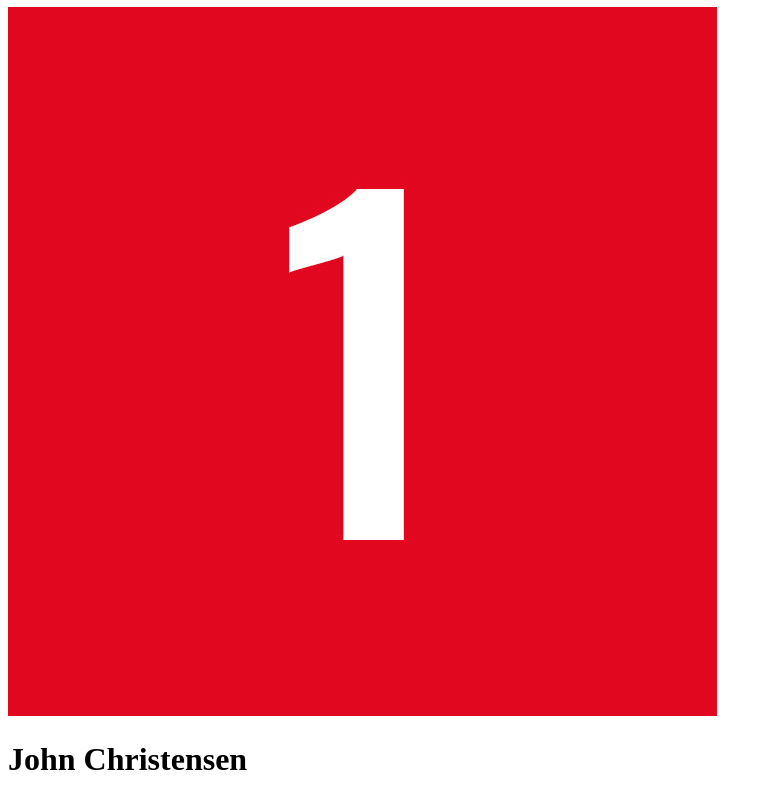
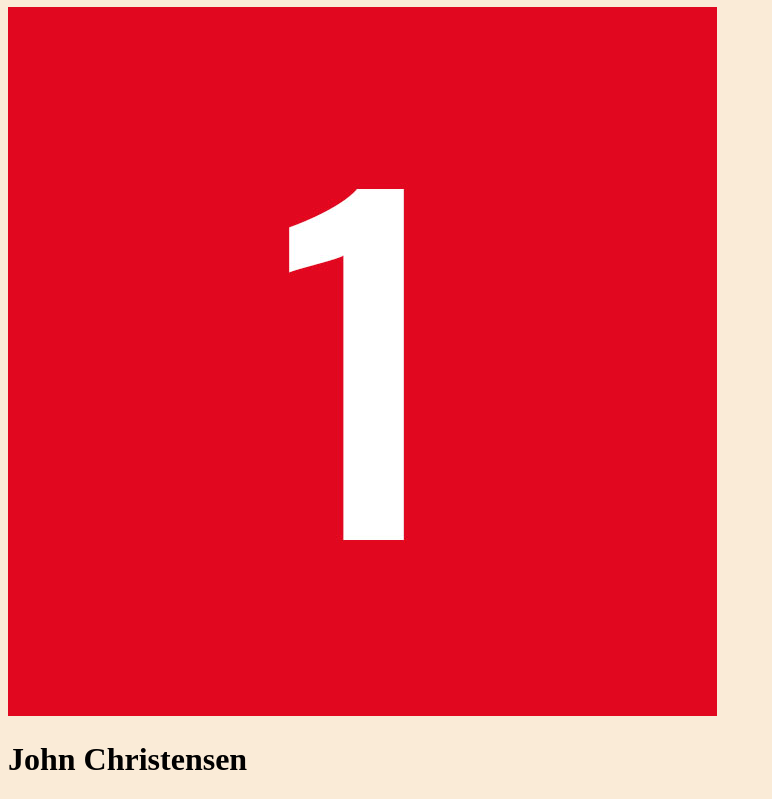
Before and after one commit to CVDash/mcdm-profil, a website: page index.html in a window 1280 px wide. Shown: the part 99-898 px from the top of the page, without its empty margins (0-772 px from the left). Drawn offline with Linux system fonts and the light colour scheme.

Commit message:
Update index.html

```diff
--- a/index.html
+++ b/index.html
@@ -5,7 +5,7 @@
         <meta http-equiv="X-UA-Compatible" content="IE=edge">
         <meta name="viewport" content="width=device-width, initial-scale=1.0">
         <link rel="icon" type="image/x-icon" href="/assets/favicon.png">
-        <link rel="styleshhet" href="/src/index.css">
+        <link rel="stylesheet" href="/src/index.css">
 
         <title>Document</title>
 
```
